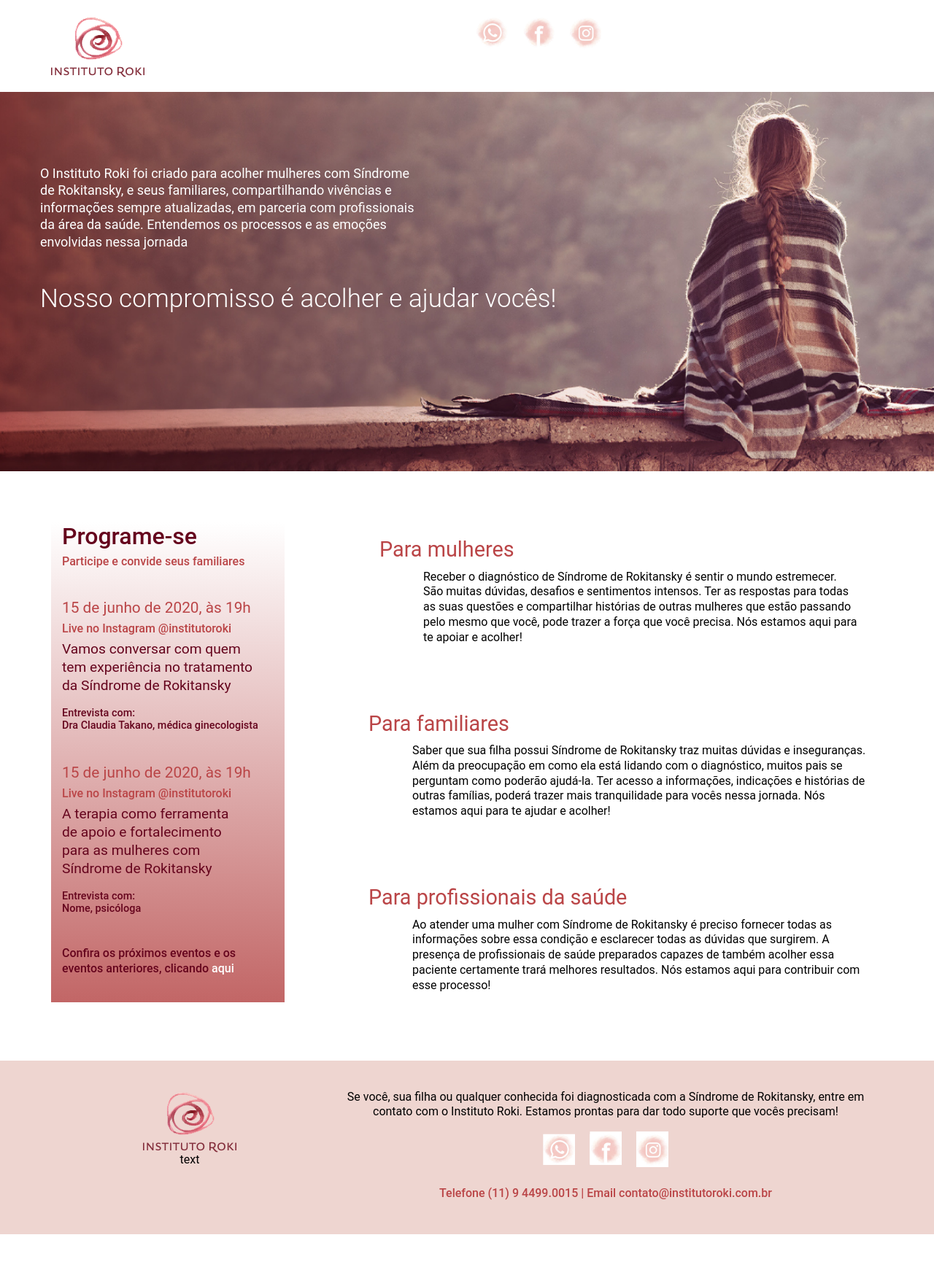
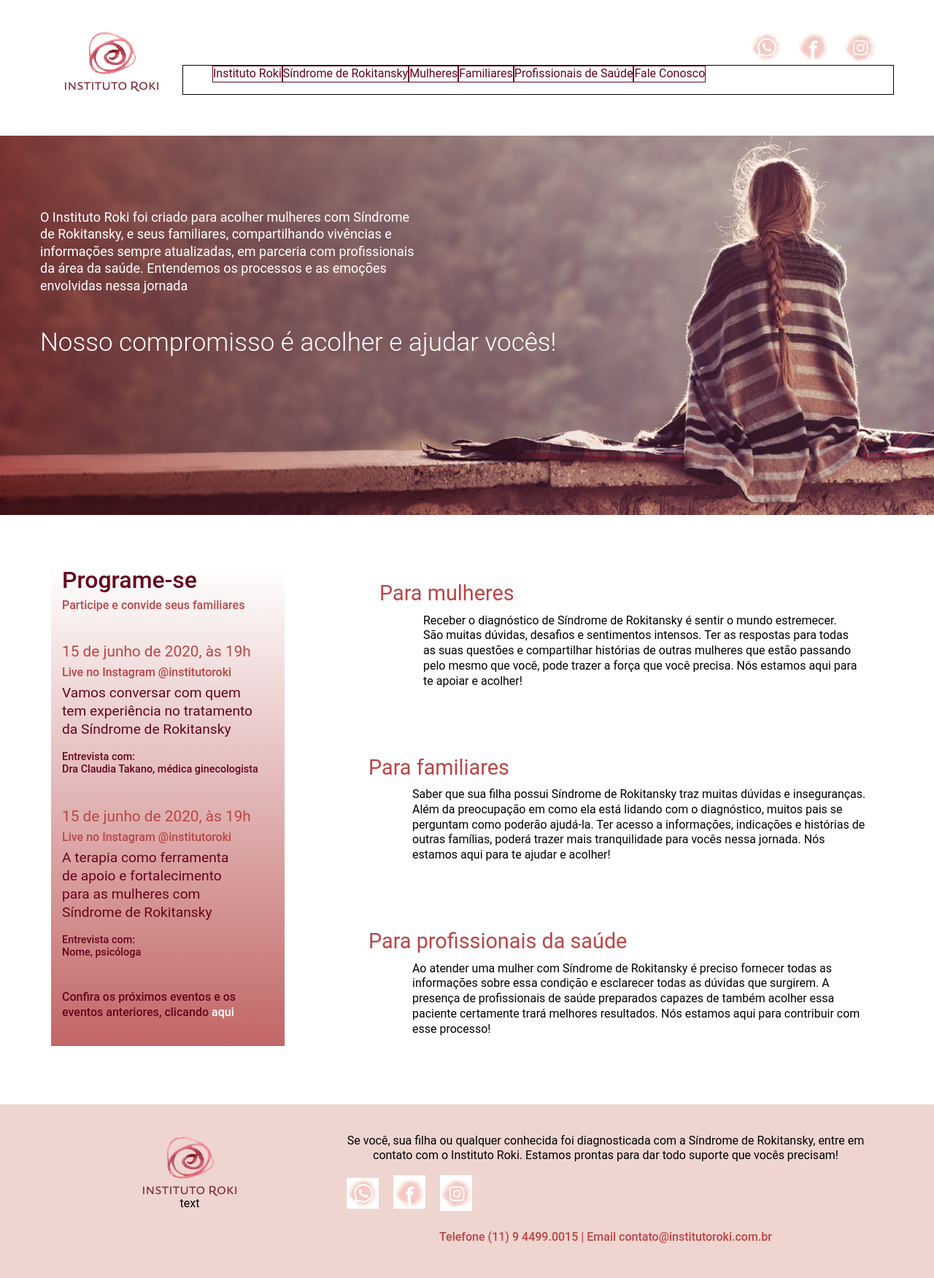
Before and after one commit to erikgs1/template-wordpress-roki, a PHP site: page / in a window 1280 px wide. Shown: the whole page at 73% size. Before the commit the page ends 1692 px from the top, so only its background shows below. Run offline with PHP 8.4, Linux system fonts and the light colour scheme; style sheets or scripts are compiled from the project's sources.

Commit message:
começando menu desktop

```diff
--- a/app/scss/_dynamic.scss
+++ b/app/scss/_dynamic.scss
@@ -2,6 +2,9 @@
     flex-direction: row;
     justify-content: center;
     align-items: center;
+    @media #{$mq-620-up}{
+        justify-content: right;
+    }
     ul{
         margin: 0;
         padding: 0;
@@ -11,3 +14,8 @@
         }
     }
 }
+%socials-left{
+    @media #{$mq-620-up}{
+        justify-content: flex-end;
+    }
+}
--- a/app/scss/_typography.scss
+++ b/app/scss/_typography.scss
@@ -65,3 +65,8 @@ span{
 a {
     color: $white;
 }
+.a-dkvine{
+    a{
+        color: $dkvine
+    }
+}
--- a/app/scss/footer.scss
+++ b/app/scss/footer.scss
@@ -15,6 +15,9 @@ footer{
     .socials {
         @extend %socials;
     }
+    .socials-left {
+        @extend %socials-left;
+    }
     span {
         display: block;
         padding: 20px 0;
--- a/app/scss/header.scss
+++ b/app/scss/header.scss
@@ -7,14 +7,14 @@
 @import "dynamic";
 
 header{
-    @media #{$mq-620-down}{
+    @media #{$mq-620-up}{
         padding: 20px 0;
     }
     .menu{
         padding: 20px 0;
     }
     .logo{
-        @media #{$mq-620-down}{
+        @media #{$mq-620-up}{
             flex: 100%;
             max-width: 100%;
             text-align: center;
@@ -23,9 +23,23 @@ header{
     }
 
     .main-menu{
-        .nav{
-            @media #{$mq-620-down}{
-               display: none !important;
+        nav{
+            width: 100%;
+            @media #{$mq-620-up}{
+                border: 1px solid;
+                ul{
+                    float: left;
+                    li{
+                        float: left;
+                        a{
+                            display: block;
+                            border: 1px solid;
+                        }
+                    }
+                }
+                .sub-menu{
+                    display: none;
+                }
             }
         }
         .socials {
--- a/app/scss/style.scss
+++ b/app/scss/style.scss
@@ -19,7 +19,7 @@ main {
     .main-background{
         background-image: url(../images/background-roki.jpg);
         background-size: cover;
-        background-position: -180px;
+        background-position: 80%;
         background-repeat: no-repeat;
         @media #{$mq-620-up}{
             background-position: 50%;
--- a/index.html
+++ b/index.html
@@ -9,7 +9,7 @@
     <meta name="theme-color" content="#1843c1" />
     <meta name="apple-mobile-web-app-status-bar-style" content="#1843c1">
     <title>Instituto Roki</title>
-    <link rel="stylesheet" href="dist/style.css?cb=1594584200969">
+    <link rel="stylesheet" href="dist/style.css?cb=1594675554951">
 </head>
 <body>
     <header>
@@ -34,20 +34,53 @@
                                 </li>
                             </ul>
                         </div>
-                        <nav role="navigation row">
-                            <div id="menuToggle">
-                                <input type="checkbox" />
-                                    <span></span>
-                                    <span></span>
-                                    <span></span>
-                                <ul id="menu">
-                                    <a href="#"><li>Home</li></a>
-                                    <a href="#"><li>About</li></a>
-                                    <a href="#"><li>Info</li></a>
-                                    <a href="#"><li>Contact</li></a>
+                        <div class="row">
+                            <nav class="a-dkvine">
+                                <ul>
+                                    <li><a href="#">Instituto Roki</a>
+                                        <ul class="sub-menu">
+                                            <li><a href="#">Nossa história</a></li>
+                                            <li><a href="#">Fundadoras</a></li>
+                                        </ul>
+                                    </li>
+                                    <li><a href="#">Síndrome de Rokitansky</a>
+                                        <ul class="sub-menu">
+                                            <li><a href="#">Sobre a Síndrome</a></li>
+                                            <li><a href="#">Tratamentos</a></li>
+                                            <li><a href="#">Vida sexual e maternidade</a></li>
+                                            <li><a href="#">Eventos</a></li>
+                                            <li><a href="#">Artigos</a></li>
+                                        </ul>
+                                    </li>
+                                    <li><a href="#">Mulheres</a>
+                                        <ul class="sub-menu">
+                                            <li><a href="#">Para Mulheres</a></li>
+                                            <li><a href="#">Guia</a></li>
+                                            <li><a href="#">Relatos</a></li>
+                                            <li><a href="#">Para saber mais</a></li>
+                                        </ul>
+                                    </li>
+                                    <li><a href="#">Familiares</a>
+                                        <ul class="sub-menu">
+                                            <li><a href="#">Para Familiares</a></li>
+                                            <li><a href="#">Guia</a></li>
+                                            <li><a href="#">Relatos</a></li>
+                                            <li><a href="#">Para saber mais</a></li>
+                                        </ul>
+                                    </li>
+                                    <li><a href="#">Profissionais de Saúde</a>
+                                        <ul class="sub-menu">
+                                            <li><a href="#">Para profissionais de saúde</a></li>
+                                            <li><a href="#">Guia</a></li>
+                                            <li><a href="#">Instituições e profissionais</a></li>
+                                        </ul>
+                                    </li>
+                                    <li>
+                                        <a href="#">Fale Conosco</a>
+                                    </li>
                                 </ul>
-                            </div>
-                        </nav>
+                            </nav>
+                        </div>
                     </div>
                 </div>
             </div>
@@ -55,9 +88,8 @@
     </header>
     <main>
         <!-- background -->
-        <div>
-            <div class="main-background col-md-12">
-                <div class="main-background">
+        <div class="main-background">
+            <div class=" col-md-12">
                     <div class="row ">
                         <div class="col-md-12">
                             <div class="responsive-main-txt">
@@ -74,7 +106,6 @@
                             </div>
                         </div>
                     </div>
-                </div>
             </div>
         </div>
          <!-- //background -->
@@ -195,7 +226,7 @@
                         Síndrome de Rokitansky, entre em contato com o Instituto Roki.
                         Estamos prontas para dar todo suporte que vocês precisam!
                     </p>
-                    <div class="socials d-flex flex-row-reverse">
+                    <div class="socials socials-left d-flex flex-row-reverse">
                         <ul>
                             <li>
                                 <a href="https://wa.me/5511944990015" target="_blank"><img src="images/whatsapp-logo.png" alt=""></a></li>
@@ -212,6 +243,7 @@
             </div>
         </div>
     </footer>
-    <script src="dist/all.js?cb=1594584200969"></script>
+    <script src="dist/all.js?cb=1594675554951"></script>
+
 </body>
 </html>
```
